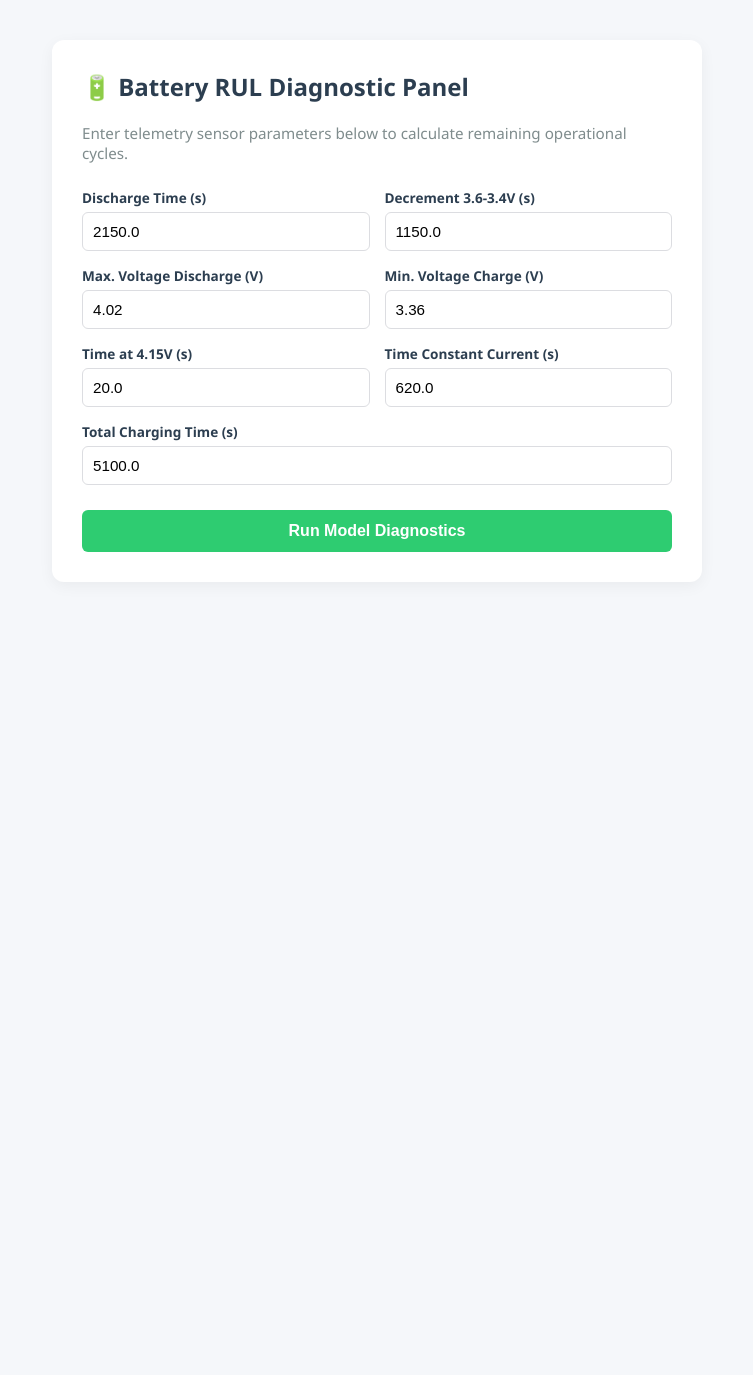
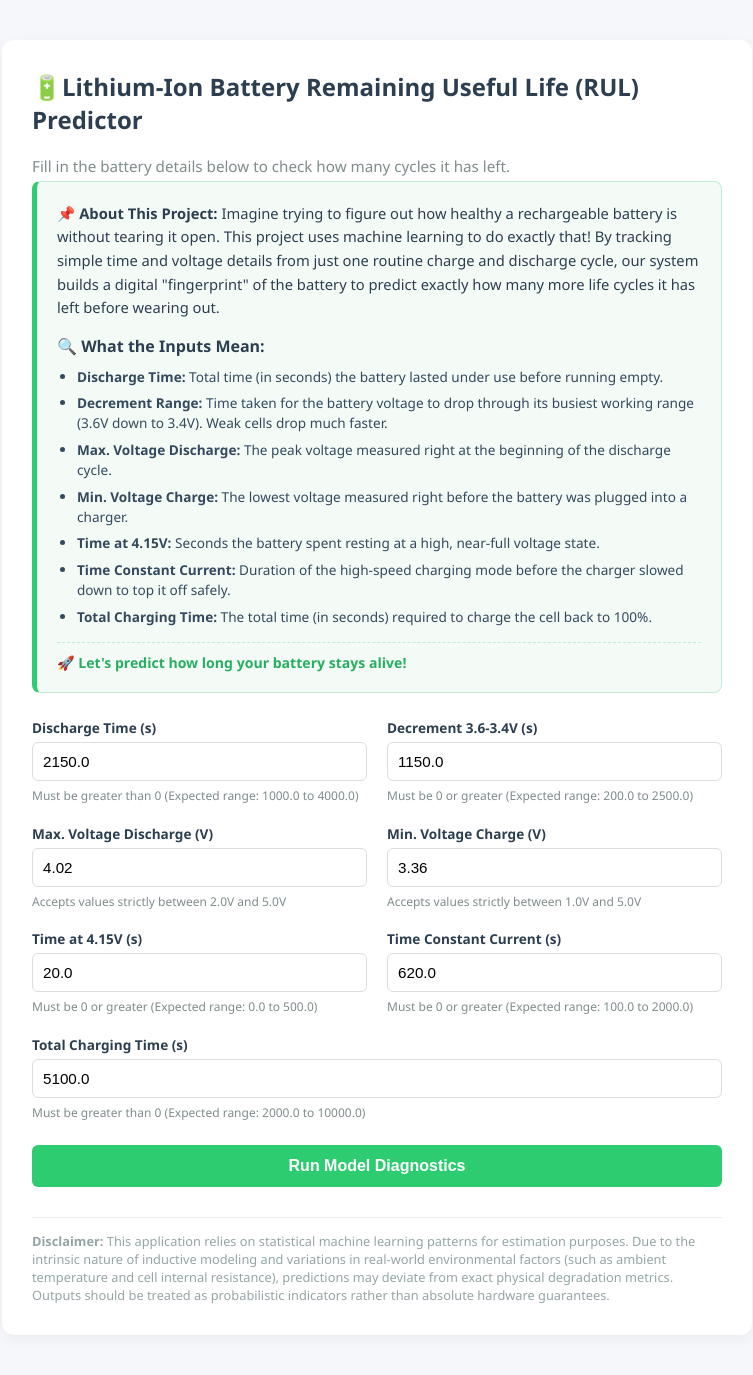
Before and after one commit to ambiSA1166/RUL-battery-project, a FastAPI app: page / in a window 1280 px wide. Shown: the whole page, without its empty margins (263-1016 px from the left). Before the commit the page ends 552 px from the top, so only its background shows below. Run offline with FastAPI, Linux system fonts and the light colour scheme; parts of the project's set-up code (start-up, migrations or seed data) failed here and were passed over.

Commit message:
changes in index.html

```diff
--- a/templates/index.html
+++ b/templates/index.html
@@ -3,7 +3,7 @@
 <head>
     <meta charset="UTF-8">
     <meta name="viewport" content="width=device-width, initial-scale=1.0">
-    <title>Battery RUL Predictor</title>
+    <title>Battery RUL Dashboard</title>
     <style>
         :root {
             --primary: #2ecc71;
@@ -25,7 +25,7 @@
         }
 
         .container {
-            max-width: 650px;
+            max-width: 750px;
             width: 100%;
         }
 
@@ -44,19 +44,74 @@
             gap: 10px;
         }
 
+        h3 {
+            margin: 0 0 10px 0;
+            font-size: 1rem;
+            color: #2c3e50;
+        }
+
         .subtitle {
             color: var(--text-light);
             font-size: 0.95rem;
+            margin-bottom: 5px;
+        }
+
+        .project-tag {
+            font-size: 0.85rem;
+            color: #34495e;
+            background-color: #ebf5fb;
+            border-left: 3px solid #3498db;
+            padding: 6px 12px;
+            border-radius: 0 4px 4px 0;
+            margin-bottom: 15px;
+            font-weight: 500;
+            display: inline-block;
+        }
+
+        /* Bordered Container Style */
+        .project-summary-box {
+            background-color: #f4fbf7; /* Light premium mint tint */
+            border: 1px solid #c2ebd3; /* Clean green-tinted border */
+            border-left: 5px solid var(--primary); /* Deep green accent bar */
+            border-radius: 8px;
+            padding: 20px;
             margin-bottom: 25px;
+        }
+
+        .summary-text {
+            margin: 0 0 15px 0;
+            font-size: 0.92rem;
+            line-height: 1.6;
+            color: #2c3e50;
+        }
+
+        .feature-guide-list {
+            margin: 0 0 15px 0;
+            padding-left: 20px;
+            font-size: 0.85rem;
+            line-height: 1.5;
+            color: #34495e;
+        }
+
+        .feature-guide-list li {
+            margin-bottom: 6px;
+        }
+
+        .summary-footer {
+            font-size: 0.88rem;
+            color: #27ae60;
+            font-weight: 500;
+            border-top: 1px dashed #c2ebd3;
+            padding-top: 10px;
         }
 
         .form-grid {
             display: grid;
             grid-template-columns: 1fr 1fr;
-            gap: 15px;
+            gap: 20px;
         }
 
-        @media (max-width: 500px) {
+        @media (max-width: 600px) {
             .form-grid { grid-template-columns: 1fr; }
         }
 
@@ -70,7 +125,7 @@
             grid-column: span 2;
         }
 
-        @media (max-width: 500px) {
+        @media (max-width: 600px) {
             .input-group.full-width { grid-column: span 1; }
         }
 
@@ -93,6 +148,13 @@
             border-color: var(--primary);
         }
 
+        .input-hint {
+            font-size: 0.75rem;
+            color: var(--text-light);
+            margin-top: 2px;
+            line-height: 1.3;
+        }
+
         button {
             margin-top: 25px;
             width: 100%;
@@ -112,8 +174,8 @@
         }
 
         #result-box {
-            margin-top: 25px;
-            padding: 20px;
+            margin-top: 30px;
+            padding: 25px;
             border-radius: 8px;
             background-color: #f8f9fa;
             border-left: 5px solid var(--primary);
@@ -122,13 +184,18 @@
 
         .result-title {
             font-weight: bold;
-            font-size: 1.2rem;
-            margin-bottom: 10px;
+            font-size: 1.4rem;
+            margin-bottom: 15px;
+        }
+
+        .analytics-text {
+            display: flex;
+            flex-direction: column;
+            gap: 8px;
         }
 
         .analytics-item {
-            font-size: 0.9rem;
-            margin: 4px 0;
+            font-size: 0.95rem;
             color: var(--text-light);
         }
 
@@ -136,44 +203,81 @@
             color: var(--text);
             font-weight: 600;
         }
+
+        .disclaimer-section {
+            font-size: 0.8rem;
+            color: #95a5a6;
+            border-top: 1px solid #eaeded;
+            padding-top: 15px;
+            margin-top: 30px;
+            line-height: 1.4;
+        }
     </style>
 </head>
 <body>
 
 <div class="container">
     <div class="card">
-        <h2>🔋 Battery RUL Diagnostic Panel</h2>
-        <p class="subtitle">Enter telemetry sensor parameters below to calculate remaining operational cycles.</p>
+        <h2>🔋Lithium-Ion Battery Remaining Useful Life (RUL) Predictor</h2>
+        <p class="subtitle">Fill in the battery details below to check how many cycles it has left.</p>
+
+        <div class="project-summary-box">
+            <p class="summary-text">
+                📌 <strong>About This Project:</strong> Imagine trying to figure out how healthy a rechargeable battery is without tearing it open. This project uses machine learning to do exactly that! By tracking simple time and voltage details from just one routine charge and discharge cycle, our system builds a digital "fingerprint" of the battery to predict exactly how many more life cycles it has left before wearing out.
+            </p>
+
+            <h3>🔍 What the Inputs Mean:</h3>
+            <ul class="feature-guide-list">
+                <li><strong>Discharge Time:</strong> Total time (in seconds) the battery lasted under use before running empty.</li>
+                <li><strong>Decrement Range:</strong> Time taken for the battery voltage to drop through its busiest working range (3.6V down to 3.4V). Weak cells drop much faster.</li>
+                <li><strong>Max. Voltage Discharge:</strong> The peak voltage measured right at the beginning of the discharge cycle.</li>
+                <li><strong>Min. Voltage Charge:</strong> The lowest voltage measured right before the battery was plugged into a charger.</li>
+                <li><strong>Time at 4.15V:</strong> Seconds the battery spent resting at a high, near-full voltage state.</li>
+                <li><strong>Time Constant Current:</strong> Duration of the high-speed charging mode before the charger slowed down to top it off safely.</li>
+                <li><strong>Total Charging Time:</strong> The total time (in seconds) required to charge the cell back to 100%.</li>
+            </ul>
+
+            <div class="summary-footer">
+                🚀 <strong>Let's predict how long your battery stays alive!</strong>
+            </div>
+        </div>
 
         <form id="prediction-form">
             <div class="form-grid">
                 <div class="input-group">
                     <label>Discharge Time (s)</label>
-                    <input type="number" step="any" id="discharge_time" value="2150.0" required>
+                    <input type="number" step="any" id="discharge_time" min="0.01" value="2150.0" required>
+                    <span class="input-hint">Must be greater than 0 (Expected range: 1000.0 to 4000.0)</span>
                 </div>
                 <div class="input-group">
                     <label>Decrement 3.6-3.4V (s)</label>
-                    <input type="number" step="any" id="decrement_range" value="1150.0" required>
+                    <input type="number" step="any" id="decrement_range" min="0.0" value="1150.0" required>
+                    <span class="input-hint">Must be 0 or greater (Expected range: 200.0 to 2500.0)</span>
                 </div>
                 <div class="input-group">
                     <label>Max. Voltage Discharge (V)</label>
-                    <input type="number" step="any" id="max_voltage_discharge" value="4.02" required>
+                    <input type="number" step="any" id="max_voltage_discharge" min="2.01" max="4.99" value="4.02" required>
+                    <span class="input-hint">Accepts values strictly between 2.0V and 5.0V</span>
                 </div>
                 <div class="input-group">
                     <label>Min. Voltage Charge (V)</label>
-                    <input type="number" step="any" id="min_voltage_charge" value="3.36" required>
+                    <input type="number" step="any" id="min_voltage_charge" min="1.01" max="4.99" value="3.36" required>
+                    <span class="input-hint">Accepts values strictly between 1.0V and 5.0V</span>
                 </div>
                 <div class="input-group">
                     <label>Time at 4.15V (s)</label>
-                    <input type="number" step="any" id="time_at_voltage_threshold" value="20.0" required>
+                    <input type="number" step="any" id="time_at_voltage_threshold" min="0.0" value="20.0" required>
+                    <span class="input-hint">Must be 0 or greater (Expected range: 0.0 to 500.0)</span>
                 </div>
                 <div class="input-group">
                     <label>Time Constant Current (s)</label>
-                    <input type="number" step="any" id="time_constant_current" value="620.0" required>
+                    <input type="number" step="any" id="time_constant_current" min="0.0" value="620.0" required>
+                    <span class="input-hint">Must be 0 or greater (Expected range: 100.0 to 2000.0)</span>
                 </div>
                 <div class="input-group full-width">
                     <label>Total Charging Time (s)</label>
-                    <input type="number" step="any" id="charging_time" value="5100.0" required>
+                    <input type="number" step="any" id="charging_time" min="0.01" value="5100.0" required>
+                    <span class="input-hint">Must be greater than 0 (Expected range: 2000.0 to 10000.0)</span>
                 </div>
             </div>
 
@@ -182,9 +286,19 @@
 
         <div id="result-box">
             <div class="result-title">Predicted Life: <span id="predicted-val" style="color: var(--primary-dark);">--</span> cycles</div>
-            <div class="analytics-item">95% Confidence Interval: <span id="ci-val" class="highlight">--</span></div>
-            <div class="analytics-item">Margin of Error: <span id="me-val" class="highlight">--</span></div>
-            <div class="analytics-item">Forest Disagreement Std: <span id="std-val" class="highlight">--</span></div>
+
+            <div class="analytics-text">
+                <div class="analytics-item">95% Confidence Range: <span id="ci-val" class="highlight">--</span></div>
+                <div class="analytics-item">Margin of Error: <span id="me-val" class="highlight">--</span></div>
+                <div class="analytics-item">Tree Deviation Error: <span id="std-val" class="highlight">--</span></div>
+            </div>
+        </div>
+
+        <div class="disclaimer-section">
+            <strong>Disclaimer:</strong> This application relies on statistical machine learning patterns for estimation purposes.
+            Due to the intrinsic nature of inductive modeling and variations in real-world environmental factors (such as ambient temperature
+            and cell internal resistance), predictions may deviate from exact physical degradation metrics. Outputs should be treated as
+            probabilistic indicators rather than absolute hardware guarantees.
         </div>
     </div>
 </div>
@@ -193,7 +307,6 @@
     document.getElementById('prediction-form').addEventListener('submit', async (e) => {
         e.preventDefault();
 
-        // Construct the raw payload from input elements
         const payload = {
             discharge_time: parseFloat(document.getElementById('discharge_time').value),
             decrement_range: parseFloat(document.getElementById('decrement_range').value),
@@ -213,15 +326,15 @@
 
             const data = await response.json();
 
-            // Render calculations into interface blocks
+            // Render text metrics clearly without loading any chart configurations
             document.getElementById('predicted-val').innerText = data['Predicted RUL'];
-            document.getElementById('ci-val').innerText = `[${data['Confidence Analytics']['95% Confidence Interval'].join(', ')}] cycles`;
+            document.getElementById('ci-val').innerText = `${data['Confidence Analytics']['95% Confidence Interval'][0]} to ${data['Confidence Analytics']['95% Confidence Interval'][1]} cycles`;
             document.getElementById('me-val').innerText = `±${data['Confidence Analytics']['Margin of Error (cycles)']} cycles`;
             document.getElementById('std-val').innerText = `${data['Confidence Analytics']['Model Disagreement Standard Deviation']} cycles`;
 
             document.getElementById('result-box').style.display = 'block';
         } catch (error) {
-            alert('Prediction error, check console metrics.');
+            alert('Prediction mapping parsing error.');
             console.error(error);
         }
     });
```
Also changed, not shown: 1 other file.
